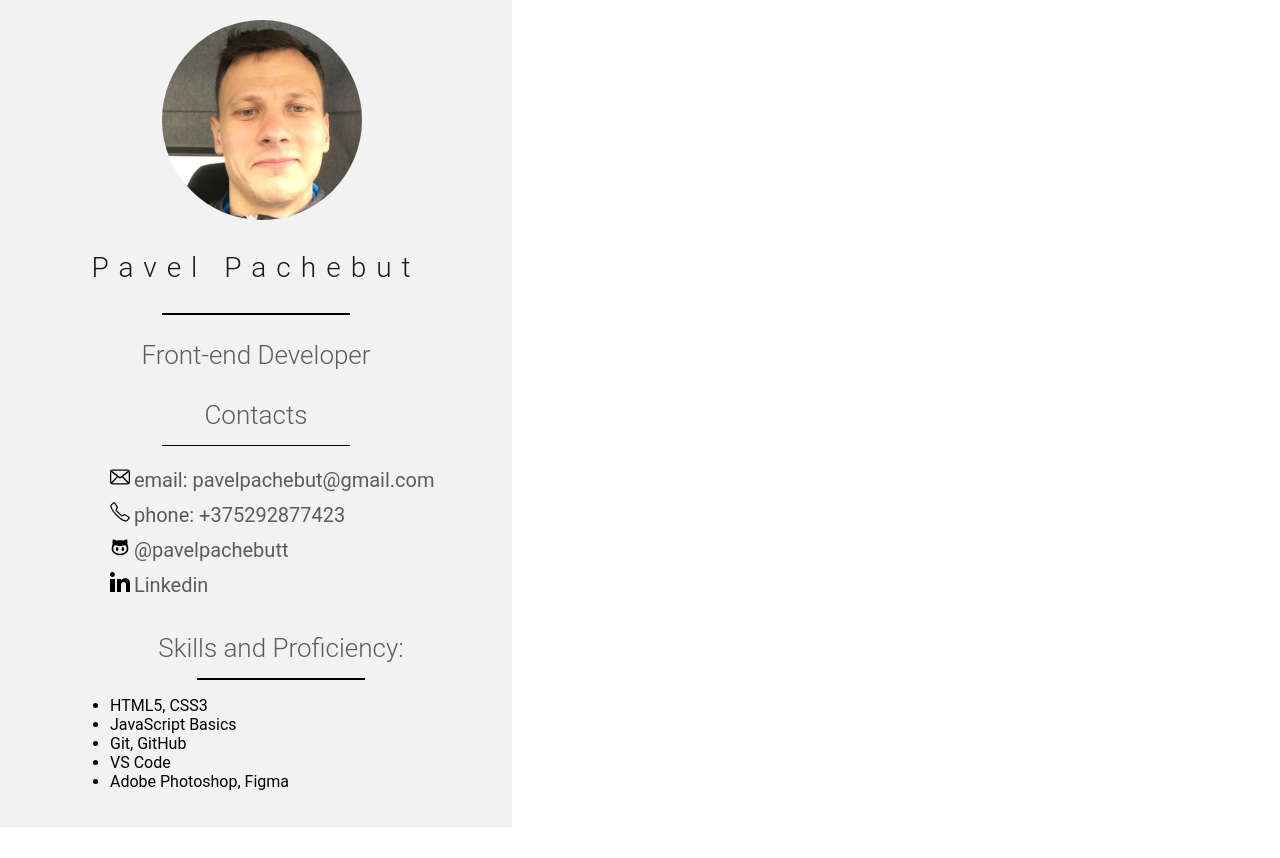
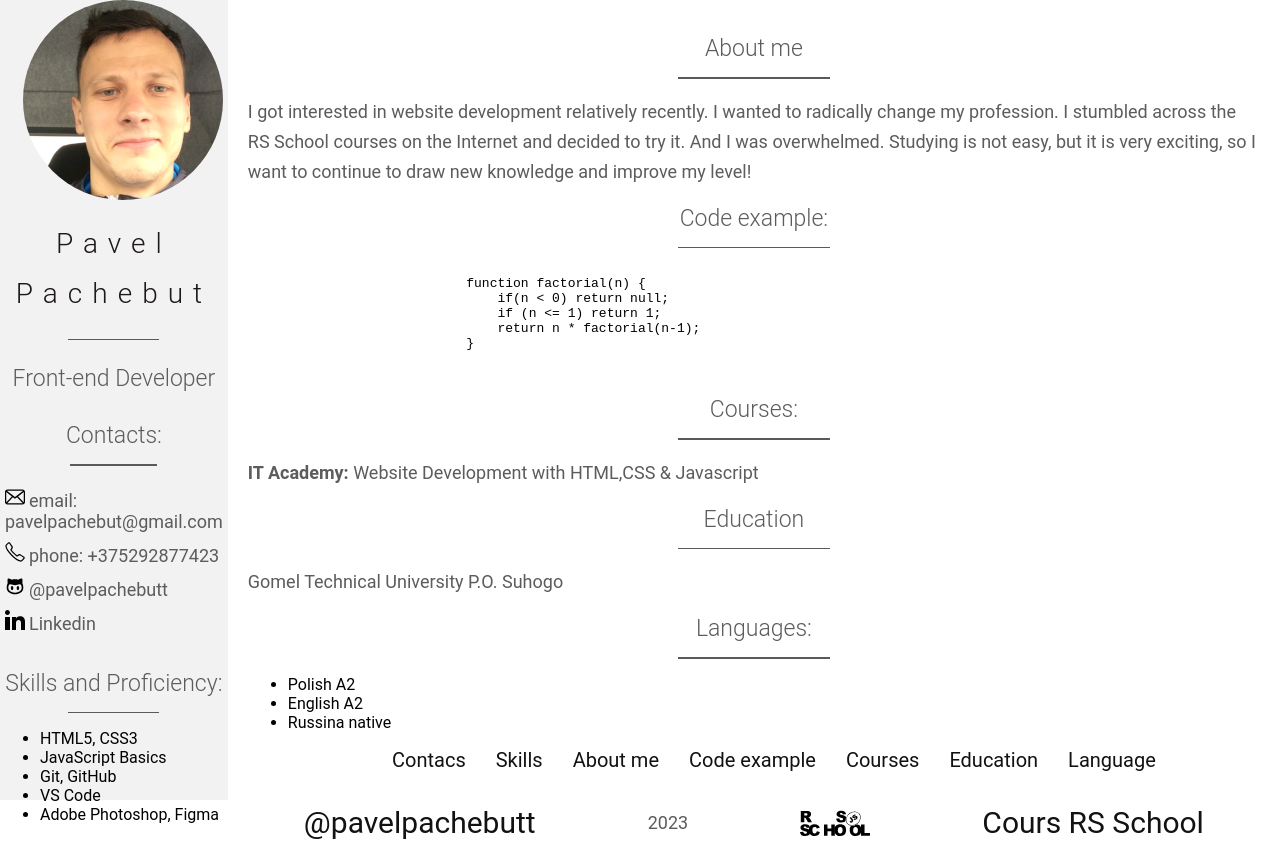
Before and after one commit to pavelpachebutt/rsschool-cv, a plain HTML site: page index.html in a window 1280 px wide. Before the commit the page ends 827 px from the top, so only its background shows below. Drawn offline with Linux system fonts and the light colour scheme.

Commit message:
feat: add sections

```diff
--- a/index.html
+++ b/index.html
@@ -10,15 +10,15 @@
 <body>
     <main class="main">
         <div class="container">
-            <section class="profile">
+            <header class="profile">
                 <img src="./1664884484714.jpg" alt="foto" class="logo-foto">
                 <div class="profile-content-title">
                     <h1 class="main-title">Pavel Pachebut</h1>
                     <div class="line"></div>
-                    <h3 class="main-subtitle">Front-end Developer</h3>
+                    <h2 class="main-subtitle">Front-end Developer</h2>
                 </div>
-                <div class="contact">
-                    <h3 class="contact-title">Contacts</h3>
+                <div class="contact" id="contacs">
+                    <h2 class="contact-title">Contacts:</h2>
                     <div class="line"></div>
                     <ul class="contact-list">
                         <li class="contact-item">
@@ -40,7 +40,7 @@
                     </ul>
                 </div>
                 <div class="skills">
-                    <h3>Skills and Proficiency:</h3>
+                    <h2>Skills and Proficiency:</h2>
                     <div class="line"></div>
                     <ul>
                         <li>HTML5, CSS3</li>
@@ -50,8 +50,78 @@
                         <li>Adobe Photoshop, Figma</li>
                     </ul>
                 </div>
+            </header>
+            <section class="main-infotmation">
+                <div class="about-me">
+                    <h2>About me</h2>
+                    <div class="line-information"></div>
+                    <p class="about-me__text">I got interested in website development relatively recently. I wanted to radically change my profession. I stumbled across the RS School courses on the Internet and decided to try it. And I was overwhelmed.
+                        Studying is not easy, but it is very exciting, so I want to continue to draw new knowledge and improve my level!</p>
+                </div>
+                <div class="code-example">
+                    <h2>Code example:</h2>
+                    <div class="line-information"></div>
+                    <pre class="pre">
+                        <code class="code">
+                            function factorial(n) {
+                                if(n &lt; 0) return null;
+                                if (n &lt;= 1) return 1;
+                                return n * factorial(n-1);
+                            }
+                        </code>
+                    </pre>
+                </div>
+                <div class="courses">
+                    <h2>Courses:</h2>
+                    <div class="line-information"></div>
+                    <p><b>IT Academy:</b> Website Development with HTML,CSS & Javascript</p>
+                </div>
+                <div class="education">
+                    <h2>Education</h2>
+                    <div class="line-information"></div>
+                    <p>Gomel Technical University P.O. Suhogo</p>
+                </div>
+                <div class="languages">
+                    <h2>Languages:</h2>
+                    <div class="line-information"></div>
+                    <ul>
+                        <li>Polish A2</li>
+                        <li>English A2</li>
+                        <li>Russina native</li>
+                    </ul>
+                </div>
+                <nav class="nav">
+                    <ul class="nav-list">
+                        <li class="nav-item">
+                            <a href="#contacs">Contacs</a>
+                        </li>
+                        <li class="nav-item">
+                            <a href="#skills">Skills</a>
+                        </li>
+                        <li class="nav-item">
+                            <a href="#about">About me</a>
+                        </li>
+                        <li class="nav-item">
+                            <a href="#code">Code example</a>
+                        </li>
+                        <li class="nav-item">
+                            <a href="#courses">Courses</a>
+                        </li>
+                        <li class="nav-item">
+                            <a href="#education">Education</a>
+                        </li>
+                        <li class="nav-item">
+                            <a href="#language">Language</a>
+                        </li>
+                    </ul>
+                </nav>
+                <footer>
+                    <a href="https://github.com/pavelpachebutt" title="github">@pavelpachebutt</a>
+                    <p>2023</p>
+                    <img src="./icon/rs_school_js.svg" alt="logo" class="logo-school">
+                    <a href="https://rs.school/js-stage0/" title="RS school">Cours RS School</a>
+                </footer>
             </section>
-            <section class="main-infotmation"></section>
         </div>
     </main>
 </body>
--- a/style.css
+++ b/style.css
@@ -12,37 +12,39 @@ html {
     --color-subtitle: #5C5C5C;
 }
 
-h3 {
+h2 {
     color: var(--color-subtitle);
-    font-size: 26px;
+    font-size: 23px;
     font-weight: 300;
     margin: 15px 0;
+    text-align: center;
+}
+
+p {
+    color: var(--color-subtitle);
+    font-size: 18px;
+    line-height: 30px;
 }
 
 body {
-    display: flex;
-    flex-direction: column;
-    justify-content: space-between;
-    min-height: 100vh;
     margin: 0;
     padding: 0;
     font-family: 'Roboto', sans-serif;
-    min-height: 100vh;
 }
 
 .container {
     margin: 0 auto;
     max-width: 1440px;
+    display: flex;
+    height: 100vh;
 }
 
 .profile {
     display: flex;
     flex-direction: column;
     text-align: center;
-    /* justify-content: center; */
     width: 40%;
     background-color: var(--color-back-profile);
-    padding: 20px;
 }
 
 .logo-foto {
@@ -50,7 +52,8 @@ body {
     height: 200px;
     border-radius: 50%;
     object-fit: cover;
-    margin-left: 30%;
+    margin-left: 10%;
+
 }
 
 .main-title {
@@ -65,7 +68,7 @@ body {
 }
 
 .line {
-    background-color: black;
+    background-color: rgb(91, 89, 89);
     width: 40%;
     height: 1.5px;
     margin: 0 auto;
@@ -76,6 +79,10 @@ body {
 
 }
 
+.contact {
+    padding: 0 5px;
+}
+
 .contact-icon {
     width: 20px;
     height: 20px;
@@ -84,7 +91,7 @@ body {
 .contact-list {
     list-style: none;
     text-align: start;
-    margin-left: 50px;
+    padding: 0;
 }
 
 .contact-item {
@@ -94,13 +101,58 @@ body {
 .contact-item > a {
     text-decoration: none;
     color: var(--color-subtitle);
-    font-size: 20px;
-}
-
-.skills {
-    margin-left: 50px;
+    font-size: 18px;
 }
 
 .skills > ul {
     text-align: start;
 }
+
+.main-infotmation {
+    padding: 20px 20px;
+}
+
+.about-me > h3 {
+    text-align: center;
+}
+
+.code-img {
+    padding-top: 20px;
+}
+
+.line-information {
+    background-color: rgb(91, 89, 89);
+    width: 15%;
+    height: 1.5px;
+    margin: 0 auto;
+}
+
+footer {
+    display: flex;
+    align-items: center;
+    justify-content: space-around;
+
+}
+
+.logo-school {
+    width: 70px;
+    height: 70px;
+}
+
+a {
+    text-decoration: none;
+    color: rgb(19, 18, 18);
+    font-size: 30px;
+}
+
+.nav-list {
+    display: flex;
+    justify-content: center;
+    list-style: none;
+    align-items: center;
+}
+
+.nav-item > a {
+    font-size: 20px;
+    padding: 0 15px;
+}
```
Also changed, not shown: icon/rs_school_js.svg (added).
